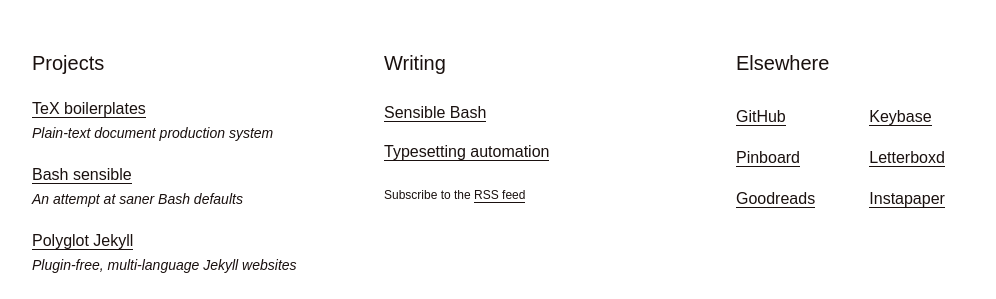
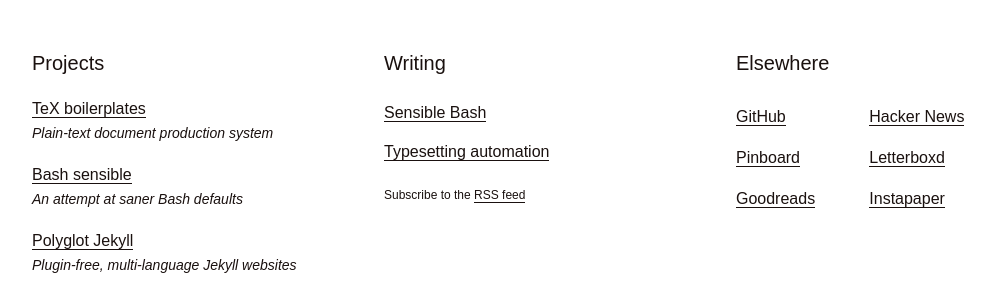
Before and after one commit to mrzool/mrzool.github.io, a Jekyll site: the page built from index.md, in a window 1280 px wide. Shown: the part 241-540 px from the top of the page, without its empty margins (0-996 px from the left). Built offline with Jekyll 4.4.1, drawn with Linux system fonts in a browser that asks for light colours.

Commit message:
Keybase -> Hacker News

```diff
--- a/index.md
+++ b/index.md
@@ -23,8 +23,8 @@
 #  url: "http://notes.mrzool.cc"
 # - name: "Twitter"
 #  url: "https://mobile.twitter.com/mrzool_"
-- name: "Keybase"
-  url: "https://keybase.io/zool"
+- name: "Hacker News"
+  url: "https://news.ycombinator.com/user?id=mrzool"
 - name: "Pinboard"
   url: "https://pinboard.in/u:zool/"
 - name: "Letterboxd"
```
